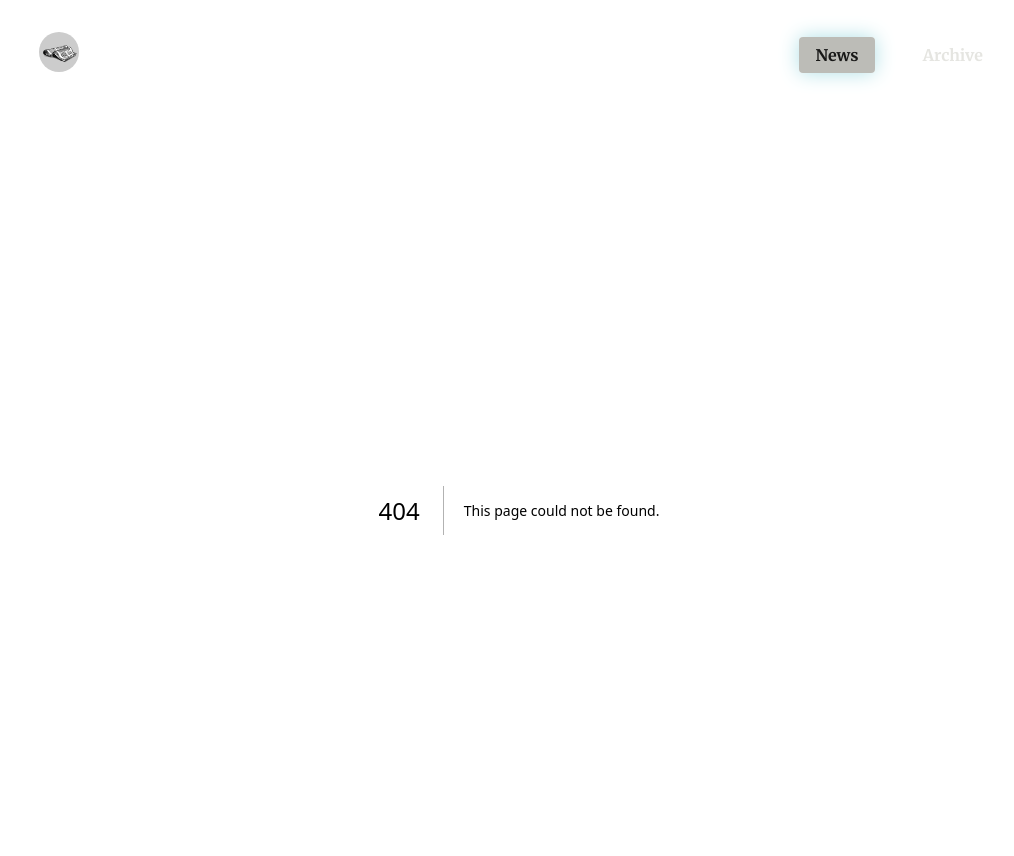
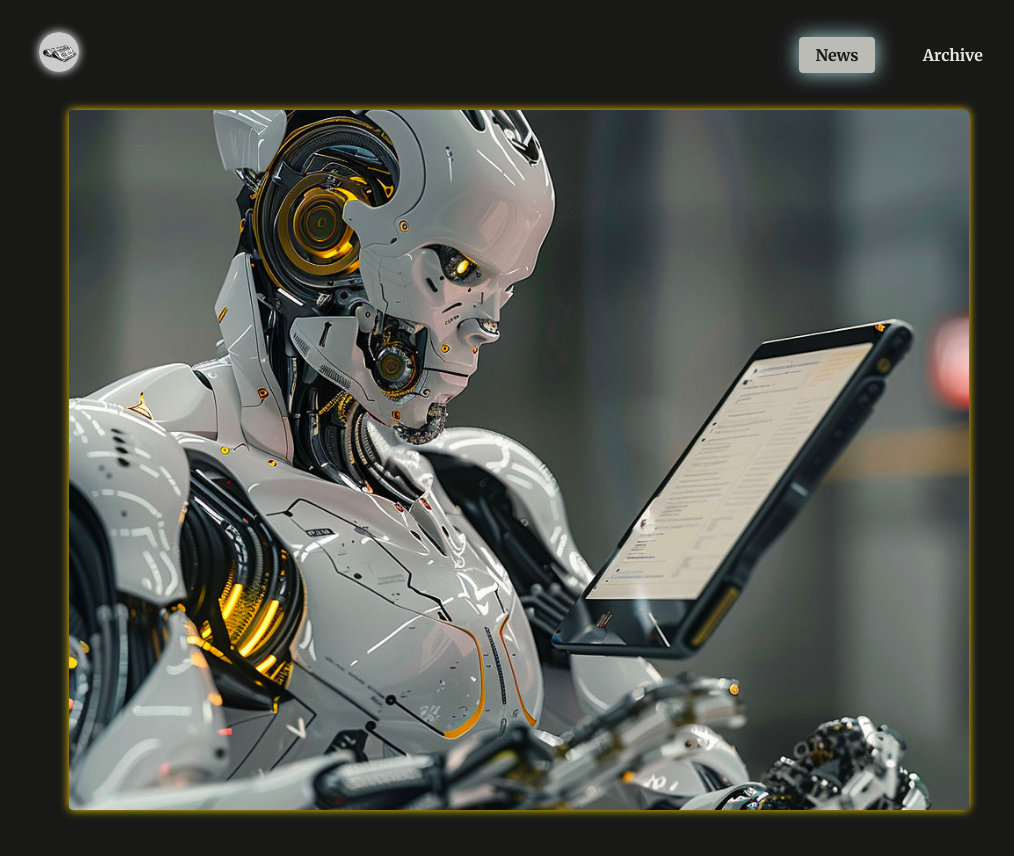
Before and after one commit to illusionnext/NewsWebApp, a Next.js app: page /news/aiRobot/image in a window 1280 px wide. Before the commit this address had no page. Shown: the top 856 px of the page, without its empty margins (121-1135 px from the left). Built offline with nearby package versions, Linux system fonts and the light colour scheme.

Commit message:
nested Routes inside of the Dynamic Routes 💥🦈

```diff
--- /dev/null
+++ b/app/(routes)/news/[slug]/image/page.module.css
@@ -0,0 +1,14 @@
+.fullscreen-image {
+    display: grid;
+    place-content: center;
+    place-items: center;
+    width: 100%;
+    height: 100%;
+    gap: 1rem;
+
+    & img {
+        box-shadow: 0 0 10px 0 gold;
+        object-fit: cover;
+        border-radius: 4px;
+    }
+}
--- /dev/null
+++ b/app/(routes)/news/[slug]/image/page.tsx
@@ -0,0 +1,33 @@
+import { dummyNews } from "@/components/SSG/dummy-data/dummyNews";
+import { newsTypes } from "@/types/types";
+import Image from "next/image";
+import { notFound } from "next/navigation";
+import classes from "./page.module.css";
+
+export default async function ImagePage({
+  params,
+}: {
+  params: Promise<{ slug: string }>;
+}) {
+  const { slug } = await params;
+  console.dir(slug);
+
+  const newsItem: newsTypes | undefined = dummyNews.find(
+    (item) => item.slug === slug,
+  );
+
+  if (!newsItem) {
+    notFound();
+  } else {
+    return (
+      <section className={classes["fullscreen-image"]}>
+        <Image
+          width={900}
+          height={700}
+          src={`/images/news/${newsItem.image}`}
+          alt={newsItem.title}
+        />
+      </section>
+    );
+  }
+}
--- a/app/(routes)/news/[slug]/page.module.css
+++ b/app/(routes)/news/[slug]/page.module.css
@@ -10,4 +10,10 @@
     margin-bottom: 1rem;
     border-radius: 4px;
   }
+
+  & img:hover {
+    box-shadow: 0 0 10px 0 gold;
+    object-fit: cover;
+    border-radius: 4px;
+  }
 }
--- a/app/(routes)/news/[slug]/page.tsx
+++ b/app/(routes)/news/[slug]/page.tsx
@@ -3,6 +3,7 @@ import Image from "next/image";
 import { notFound } from "next/navigation";
 import classes from "./page.module.css";
 import { dummyNews } from "@/components/SSG/dummy-data/dummyNews";
+import Link from "next/link";
 
 export default async function NewsSlug({
   params,
@@ -23,6 +24,7 @@ export default async function NewsSlug({
     return (
       <article className={classes["news-article"]}>
         <header>
+          <Link href={`/news/${newsItem.slug}/image`}>
             <Image
               width={700}
               height={400}
@@ -30,6 +32,7 @@ export default async function NewsSlug({
               alt={newsItem.title}
               priority
             />
+          </Link>
           <h1>{newsItem.title}</h1>
           <time dateTime={newsItem.date}>{newsItem.date}</time>
         </header>
--- a/app/globals.css
+++ b/app/globals.css
@@ -48,8 +48,6 @@ ul {
     box-shadow: 0 0 1.25rem /* 20/16 */ 0 #b0e0e6;
   }
 }
-
-
 
 #main-header #logo a,
 #main-header #logo a:hover {
--- a/components/CSR/header-links/header-links.tsx
+++ /dev/null
@@ -1,42 +0,0 @@
-"use client";
-
-import Link from "next/link";
-import Image from "next/image";
-import Logo from "@/assets/logo.jpg";
-import { usePathname } from "next/navigation";
-
-export default function HeaderLinks() {
-  const path = usePathname();
-  console.dir("path", path);
-
-  return (
-    <>
-      <section id="logo">
-        <Link href="/">
-          {" "}
-          <Image width={40} height={40} src={Logo} alt="Logo" />
-        </Link>
-      </section>
-      <nav>
-        <ul>
-          <li>
-            <Link
-              href="/news"
-              className={path.startsWith("/news") ? "active" : undefined}
-            >
-              News
-            </Link>
-          </li>
-          <li>
-            <Link
-              href="/archive"
-              className={path.startsWith("/archive") ? "active" : undefined}
-            >
-              Archive
-            </Link>
-          </li>
-        </ul>
-      </nav>
-    </>
-  );
-}
--- /dev/null
+++ b/components/CSR/nav-links/nav-links.tsx
@@ -0,0 +1,27 @@
+"use client";
+
+import Link from "next/link";
+import { usePathname } from "next/navigation";
+import React from "react";
+
+export default function NavLinks({
+  href,
+  children,
+}: {
+  href: string;
+  children: React.ReactNode;
+}) {
+  const path = usePathname();
+  console.dir("path", path);
+
+  return (
+    <>
+      <Link
+        href={href}
+        className={path.startsWith(href) ? "active" : undefined}
+      >
+        {children}
+      </Link>
+    </>
+  );
+}
--- a/components/SSG/main-header/main-header.tsx
+++ b/components/SSG/main-header/main-header.tsx
@@ -1,9 +1,27 @@
-import HeaderLinks from "@/components/CSR/header-links/header-links";
+import NavLinks from "@/components/CSR/nav-links/nav-links";
+import Link from "next/link";
+import Image from "next/image";
+import Logo from "@/assets/logo.jpg";
 
 export default function MainHeader() {
   return (
     <header id="main-header">
-      <HeaderLinks />
+      <section id="logo">
+        <Link href="/">
+          {" "}
+          <Image width={40} height={40} src={Logo} alt="Logo" />
+        </Link>
+      </section>
+      <nav>
+        <ul>
+          <li>
+            <NavLinks href="/news">News</NavLinks>
+          </li>
+          <li>
+            <NavLinks href="/archive">Archive</NavLinks>
+          </li>
+        </ul>
+      </nav>
     </header>
   );
 }
```
Lines whose indentation alone changed are shown as unchanged.
